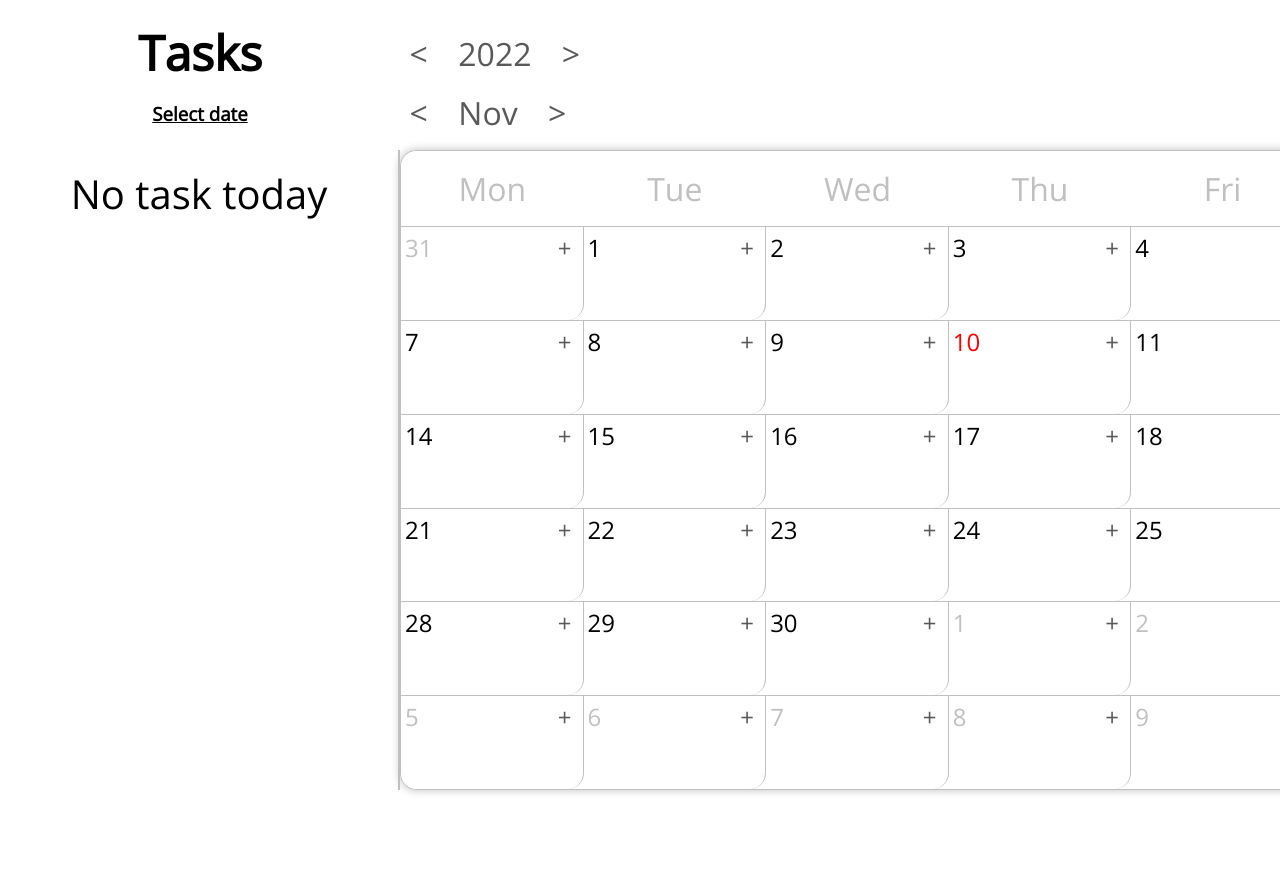
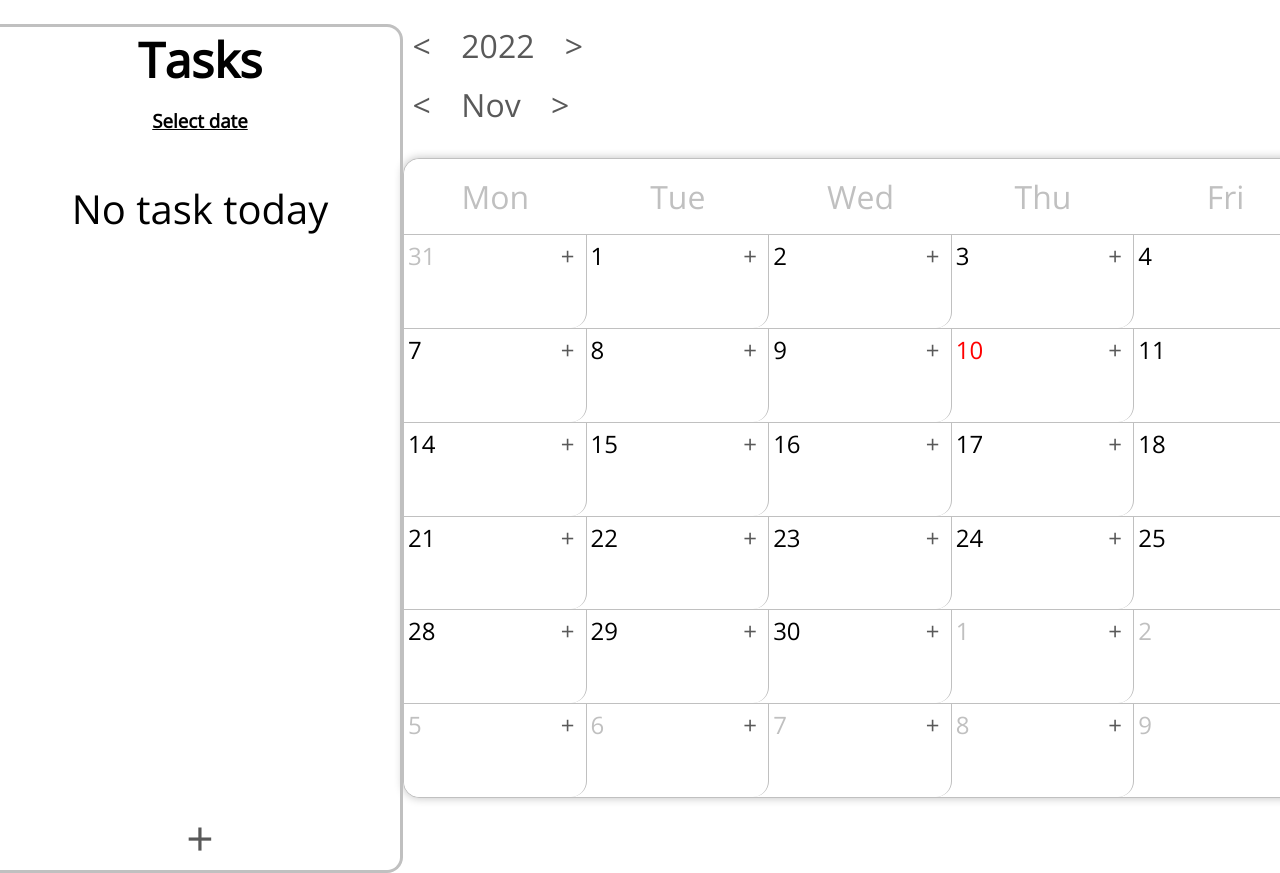
Before and after one commit to Redditask/Task-Manager, a React (Create React App) app: page / in a window 1280 px wide. Shown: the top 873 px of the page. Before the commit the page ends 800 px from the top, so only its background shows below. Built offline with nearby package versions, Linux system fonts and the light colour scheme.

Commit message:
added button for create task in AsideBar, change scrollbar

```diff
--- a/src/App.js
+++ b/src/App.js
@@ -8,7 +8,6 @@ import AddTaskForm from "./components/AddTaskForm/AddTaskForm";
 /*
 ToDo
  анимации удаления и добавления тасок (TransitionGroup)
- добавление задачи в AsideBar, внизу AsideBar (?)
  //
  изменить (+расположение) переключатели года/месяца (например оставить только переключение месяца, а год будет просто отображаться) (?)
  //
@@ -27,7 +26,7 @@ function App() {
 
     return (
         <div className={styles.App}>
-            <AsideBar/>
+            <AsideBar setModalStatus={setModalStatus} setDate={setDate}/>
             <Calendar setModalStatus={setModalStatus} setDate={setDate}/>
             <Modal visible={modalStatus} setVisible={setModalStatus}>
                 <AddTaskForm setModalStatus={setModalStatus} date={date}/>
--- a/src/App.module.scss
+++ b/src/App.module.scss
@@ -12,5 +12,7 @@
 .App {
   display: flex;
   justify-content: space-between;
-  align-items: end;
+  align-items: start;
+
+  margin-top: -3rem;
 }
--- a/src/components/AsideBar/AsideBar.jsx
+++ b/src/components/AsideBar/AsideBar.jsx
@@ -5,7 +5,7 @@ import {useSelector, useDispatch} from "react-redux";
 import {removeTask} from "../../store/taskManagerSlice";
 import Button from "../UI/Button/Button";
 
-const AsideBar = () => {
+const AsideBar = ({setModalStatus, setDate}) => {
     const tasks = useSelector(state => state.tasks.currentCell);
     const date = useSelector(state => state.tasks.currentCellDate);
 
@@ -13,7 +13,7 @@ const AsideBar = () => {
     const remove = (taskId) => dispatch(removeTask(taskId));
 
     return (
-        <div>
+        <div className={styles.Container}>
             <div className={styles.AsideBar__header}>
                 <h2 className={styles.AsideBar__title}>Tasks</h2>
                 <h3 style={{textDecoration:"underline"}}>{date ? date : "Select date"}</h3>
@@ -38,6 +38,16 @@ const AsideBar = () => {
                         : <h3 className={styles.AsideBar__tasksIsEmpty}>No task today</h3>}
                 </ul>
             </div>
+            <div className={styles.AsideBar__button}>
+                <Button
+                    text="+"
+                    onClick={() => {
+                        setModalStatus(true)
+                        setDate(`${date}`)}
+                    }
+                        title="Add another task for this day"
+                />
+            </div>
         </div>
     );
 };
--- a/src/components/AsideBar/AsideBar.module.scss
+++ b/src/components/AsideBar/AsideBar.module.scss
@@ -1,17 +1,24 @@
+.Container{
+  margin-top: 4.5rem;
+
+  border-top: 0.2rem silver solid;
+  border-right: 0.2rem silver solid;
+  border-bottom: 0.2rem silver solid;
+  border-bottom-right-radius: 1rem;
+  border-top-right-radius: 1rem;
+}
+
 .AsideBar {
   width: 25rem;
   height: 40rem;
 
   overflow: auto;
-  &::-webkit-scrollbar{
-    background-color: white;
-    border-top-left-radius: 1rem;
-    border-bottom-left-radius: 1rem;
 
-    &-thumb{
-      background-color: silver;
-      border-top-left-radius: 1rem;
-      border-bottom-left-radius: 1rem;
+  &::-webkit-scrollbar {
+    border: none;
+
+    &-thumb {
+      border: none;
     }
   }
 
@@ -19,8 +26,6 @@
   flex-direction: column;
   justify-content: start;
   align-items: center;
-
-  border-right: 0.15rem silver solid;
 
   padding: 1rem;
 
@@ -66,6 +71,18 @@
     justify-content: center;
     align-items: center;
 
-    margin: 0 0 1.5rem;
+    margin: 0rem 0 2rem 0;
+  }
+
+  &__button {
+    font-size: 3rem;
+
+    border-bottom-right-radius: 0.5rem;
+
+    &:hover{
+      background-color: silver;
+
+      transition: 1s;
+    }
   }
 }
--- a/src/components/Calendar/Calendar.module.scss
+++ b/src/components/Calendar/Calendar.module.scss
@@ -95,13 +95,10 @@
 
     overflow: auto;
     &::-webkit-scrollbar{
-      border-top-left-radius: 1rem;
-      border-bottom-left-radius: 1rem;
-      border-bottom-right-radius: 1rem;
+      border: none;
 
       &-thumb{
-        background-color: silver;
-        border-radius: 50%;
+        border: none;
       }
     }
 
--- a/src/components/Calendar/SupportComponents/ChangeDateForm.module.scss
+++ b/src/components/Calendar/SupportComponents/ChangeDateForm.module.scss
@@ -2,7 +2,8 @@
   display: flex;
   flex-direction: column;
 
-  margin: 1rem 0;
+  margin-top: 3.5rem;
+  padding-bottom: 2rem;
 
   &__item {
     font-size: 2rem ;
```
